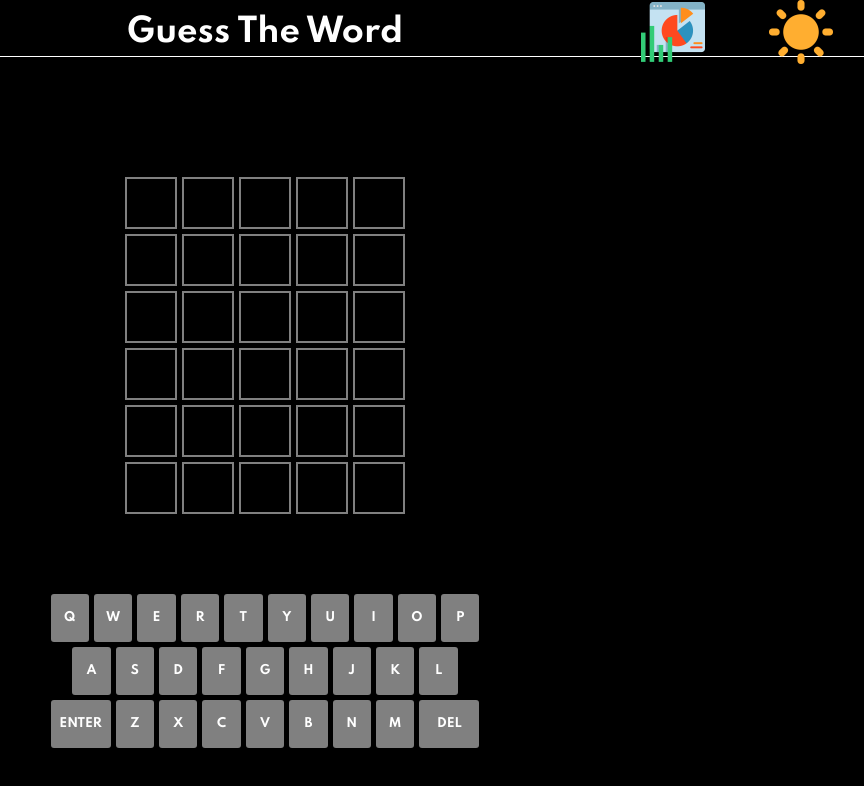
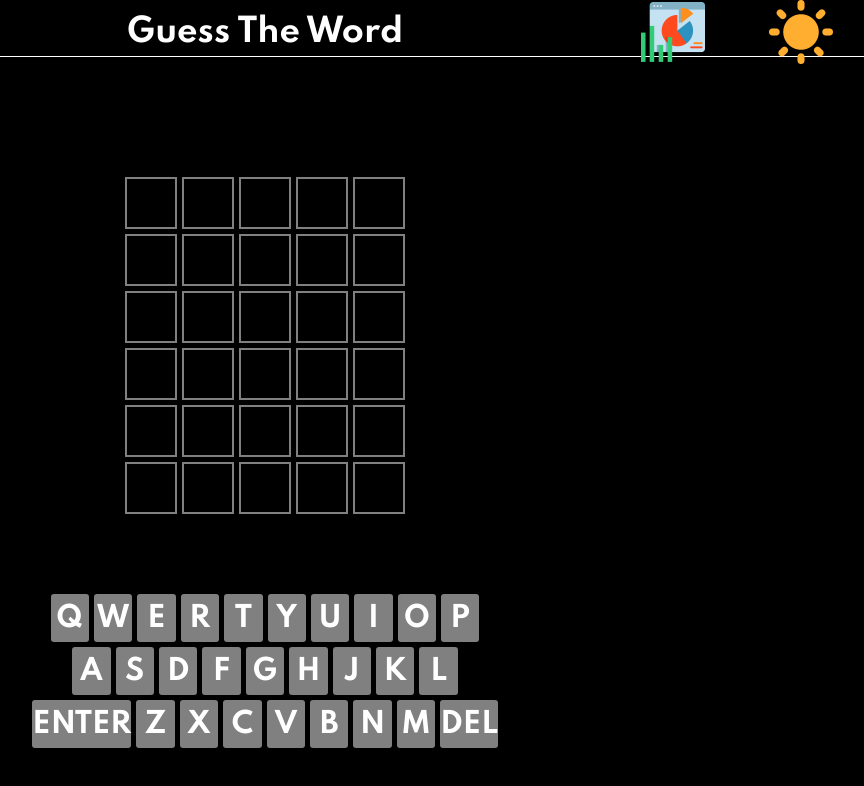
Before and after one commit to maperezromero/guess-the-word, a React (Create React App) app: page / in a window 1280 px wide. Shown: the top 786 px of the page, without its empty margins (375-1239 px from the left). Built offline with nearby package versions, Linux system fonts and the light colour scheme; no server answers.

Commit message:
font size

```diff
--- a/src/components/keyboard.css
+++ b/src/components/keyboard.css
@@ -51,3 +51,20 @@
 .key.yellow{
     background-color: #c9b458;
 }
+
+@media screen and (max-width: 640px) {
+    .key{
+        font-size: 3.5vmin;
+    }
+}
+
+@media screen and (min-width: 640px) and (max-width: 1280px) {
+    .key{
+        font-size: 3.5vmin;
+    }
+}
+
+@media screen and (min-width: 1280px) {
+
+
+}
```
